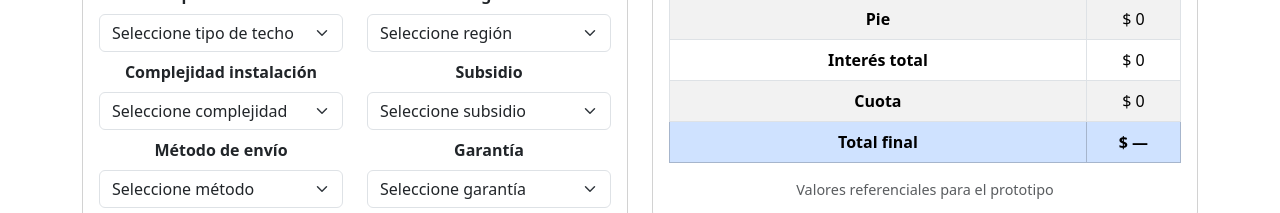
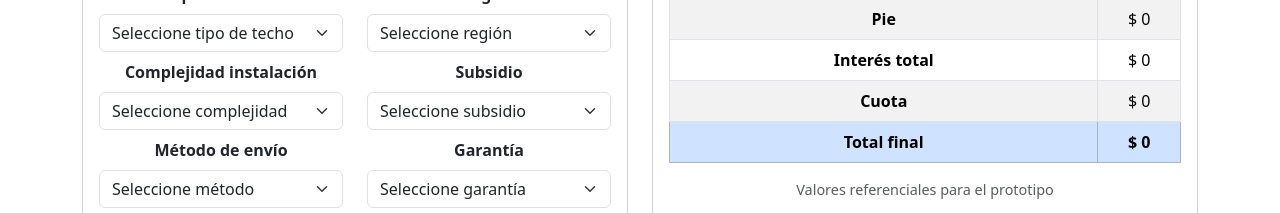
Before and after one commit to Yeikeit/HelioAndes, a React (Create React App) app: page / in a window 1280 px wide. Shown: the part 1860-2073 px from the top of the page. Built offline with nearby package versions, Linux system fonts and the light colour scheme.

Commit message:
Se actualiza calculadora para agregar total

```diff
--- a/src/components/CalculadoraIntegral.js
+++ b/src/components/CalculadoraIntegral.js
@@ -123,6 +123,8 @@ function CalculadoraIntegral({ opcionesSelects }) {
     const interesTotal = montoFinanciar * tasaMensual * nCuotas;
 
     const cuota = nCuotas > 1 ? (montoFinanciar + interesTotal) / nCuotas : montoFinanciar;
+
+    const totalFinal = totalAntesFinanciar + interesTotal;
 
     return (
         <Container id="calculadora-integral">
@@ -336,7 +338,7 @@ function CalculadoraIntegral({ opcionesSelects }) {
                                     <tr><th>Pie</th><td>$ {pie.toLocaleString()}</td></tr>
                                     <tr><th>Interés total</th><td>$ {interesTotal.toLocaleString()}</td></tr>
                                     <tr><th>Cuota</th><td>$ {cuota.toLocaleString()}</td></tr>
-                                    <tr className="table-primary fw-bold"><th>Total final</th><td>$ —</td></tr>
+                                    <tr className="table-primary fw-bold"><th>Total final</th><td>$ {totalFinal.toLocaleString()}</td></tr>
                                 </tbody>
                             </table>
                             <div className="text-muted mt-2" style={{ fontSize: '0.9em' }}>Valores referenciales para el prototipo</div>
--- a/src/components/Contacto.js
+++ b/src/components/Contacto.js
@@ -26,7 +26,7 @@ function Contacto() {
     };
 
     return (
-        <Container id='contacto'>
+        <Container id="contacto">
             <Row className='align-items-center my-5'>
                 <Col xs={6} md={6}>
                     <h2 className='text-start'>Contacto</h2>
```
